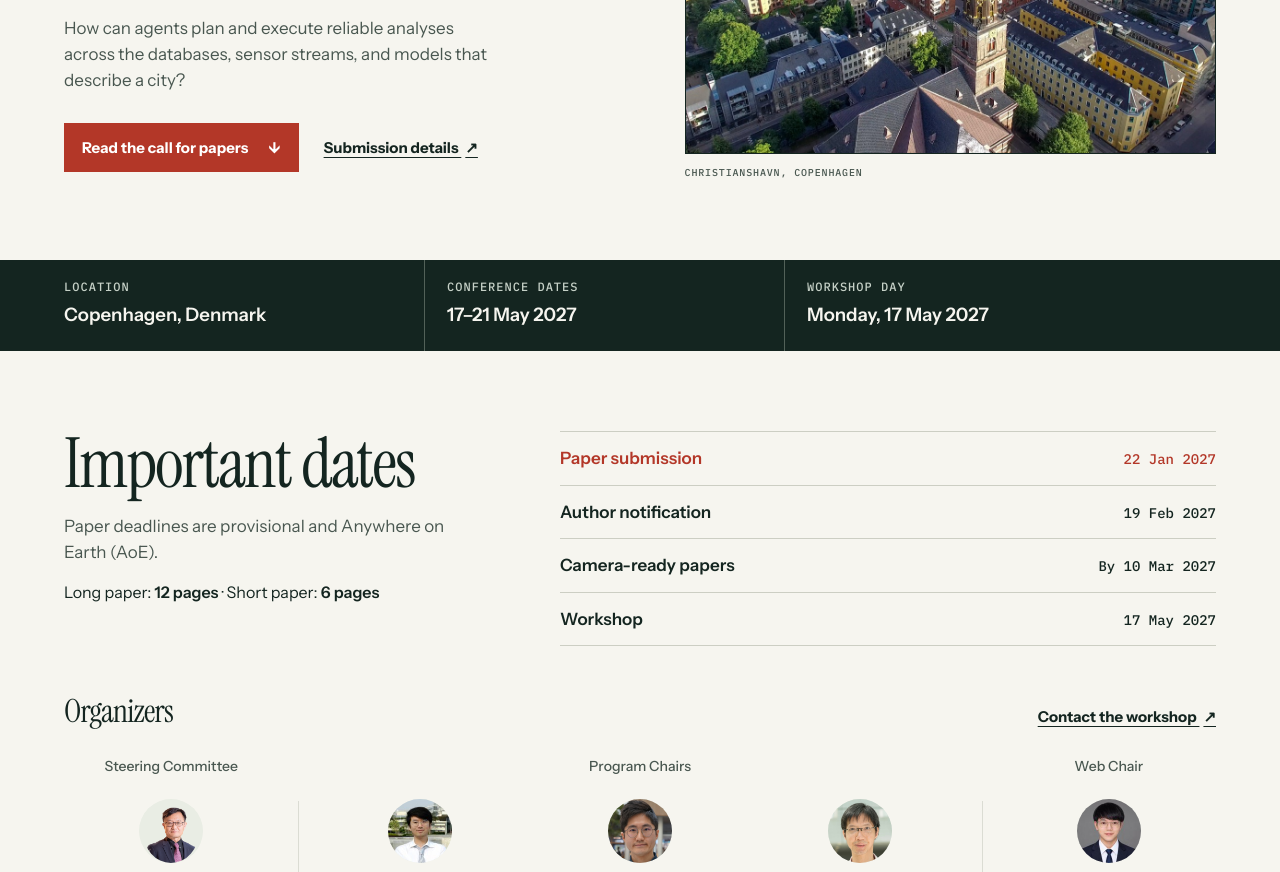
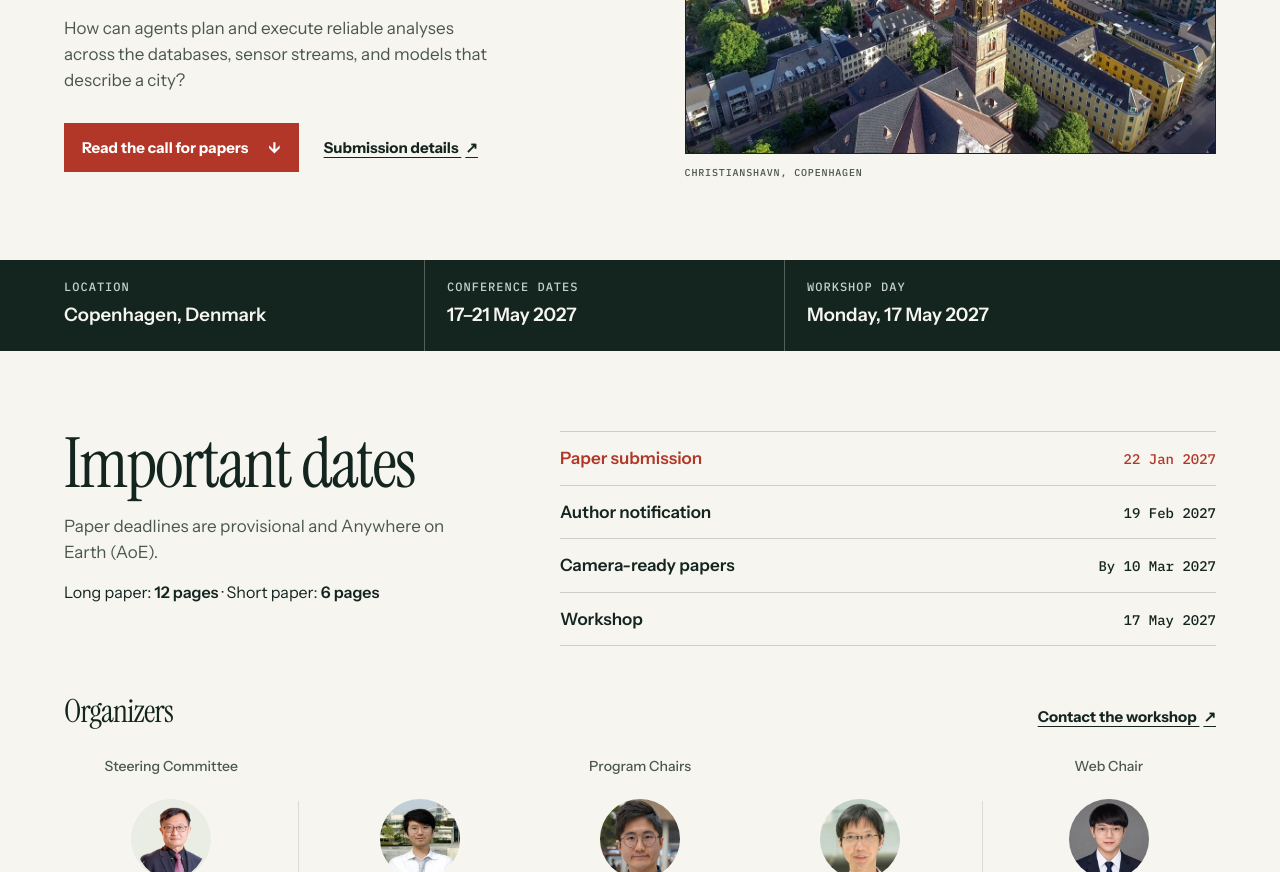
Before and after one commit to CityMind-Lab/urgent-2027, a plain HTML site: page index.html in a window 1280 px wide. Shown: the part 394-1266 px from the top of the page. Drawn offline with Linux system fonts and the light colour scheme.

Commit message:
Slightly enlarge organizer portraits

```diff
--- a/index.html
+++ b/index.html
@@ -6,7 +6,7 @@
   <meta name="theme-color" content="#f6f5ef">
   <meta name="description" content="URGENT 2027, the International Workshop on Agentic AI for Urban Data Science, co-located with IEEE ICDE 2027 in Copenhagen, Denmark.">
   <title>URGENT 2027 · Agentic AI for Urban Data Science</title>
-  <link rel="stylesheet" href="styles.css?v=11">
+  <link rel="stylesheet" href="styles.css?v=12">
   <link rel="preload" href="assets/instrument-sans.woff2" as="font" type="font/woff2" crossorigin>
 </head>
 <body id="top">
--- a/styles.css
+++ b/styles.css
@@ -303,8 +303,8 @@ h2 {
 .organizer-list li:only-child { grid-column: 1 / -1; }
 .organizer-list img {
   display: block;
-  width: 64px;
-  height: 64px;
+  width: 80px;
+  height: 80px;
   margin-inline: auto;
   border-radius: 50%;
   object-fit: cover;
```
